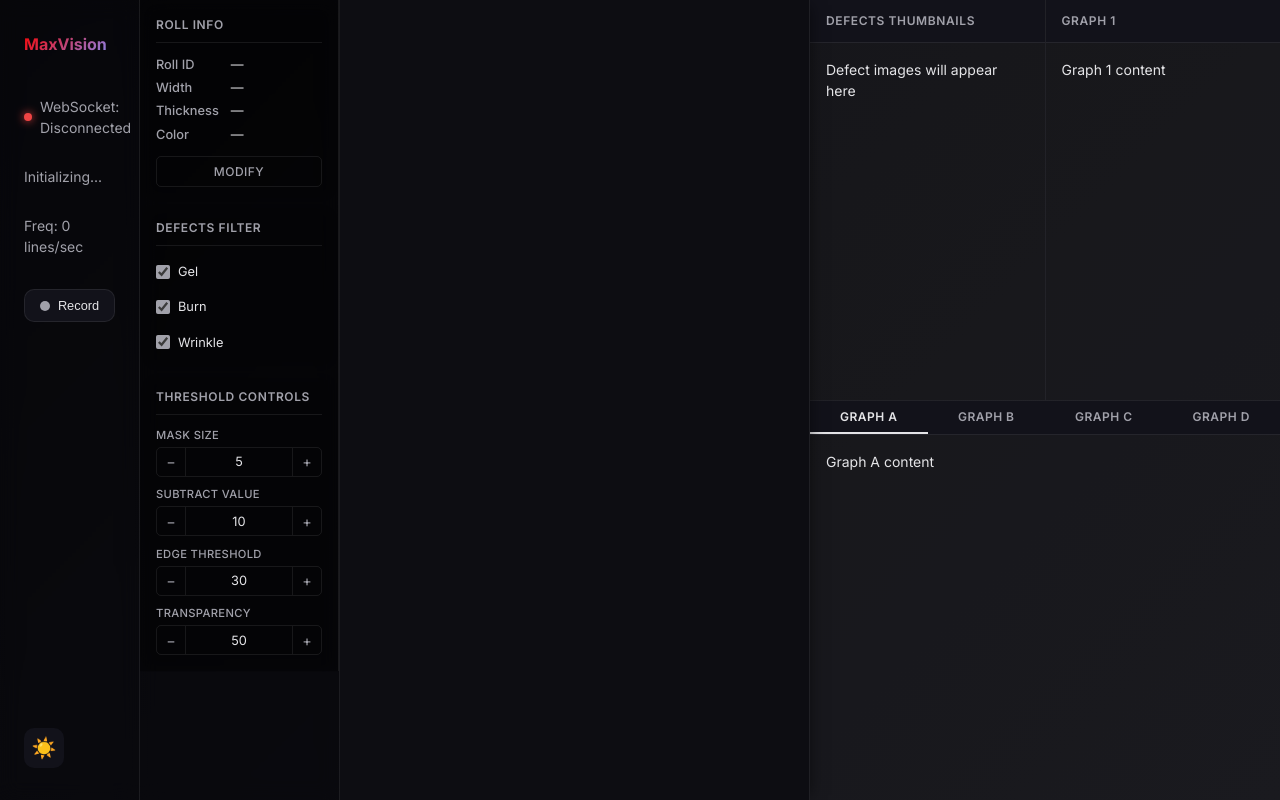
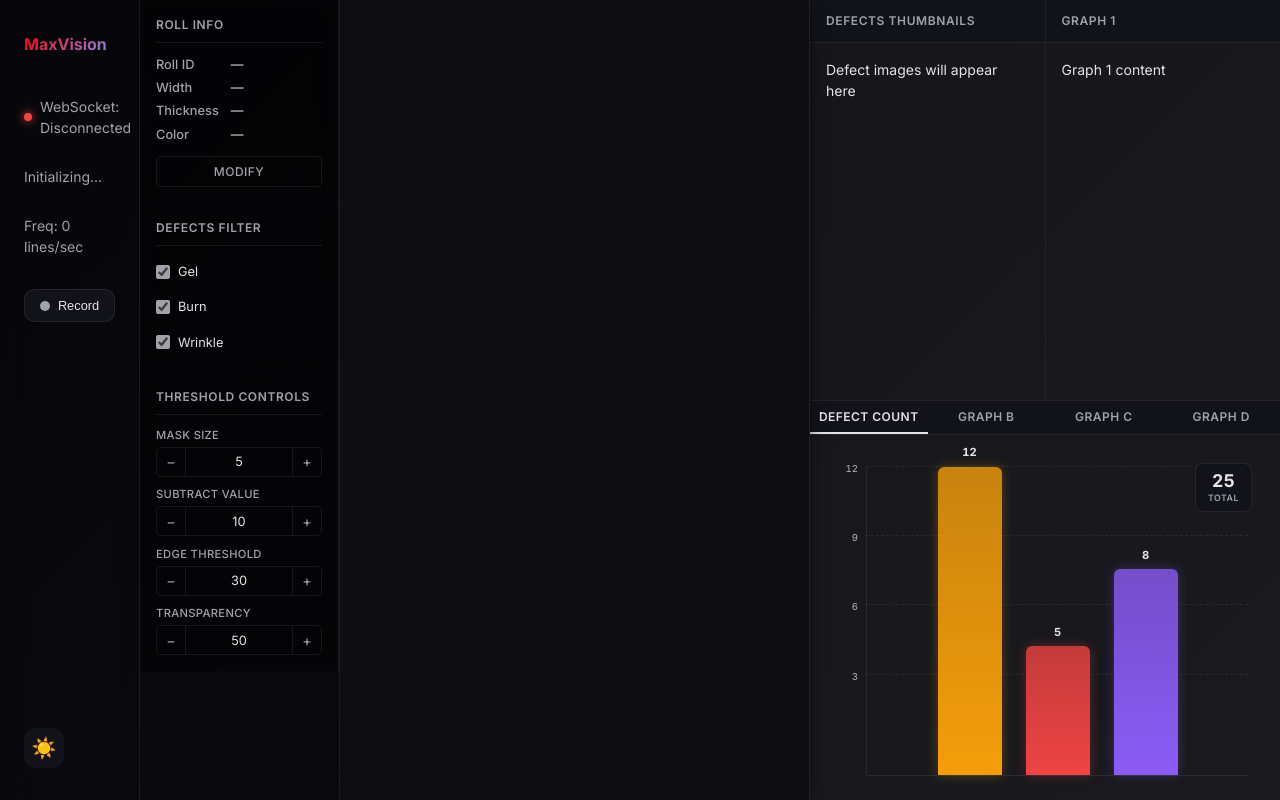
Before and after one commit to osama-gawish/MaxVision, a React app in the folder frontend/: page / in a window 1280 px wide. Built offline with nearby package versions, Linux system fonts and the light colour scheme; the HTML template or start-up script is replaced by a standard one.

Commit message:
Defects count bar chart

```diff
--- a/frontend/src/App.jsx
+++ b/frontend/src/App.jsx
@@ -1,5 +1,5 @@
 import { useEffect, useState, useCallback } from 'react'
-import { Header, Canvas, Sidebar, Panel, RollInfoModal } from './components'
+import { Header, Canvas, Sidebar, Panel, RollInfoModal, DefectCountChart } from './components'
 import styles from './App.module.css'
 
 const DEFAULT_ROLL_INFO = {
@@ -36,8 +36,15 @@ function App() {
     transparency: 50,
   })
 
-  const GRAPH_TABS = ['Graph A', 'Graph B', 'Graph C', 'Graph D']
-  const [activeGraph, setActiveGraph] = useState('Graph A')
+  const GRAPH_TABS = ['Defect Count', 'Graph B', 'Graph C', 'Graph D']
+  const [activeGraph, setActiveGraph] = useState('Defect Count')
+
+  // Defect counts per type (will be updated by detection logic later)
+  const [defectCounts, setDefectCounts] = useState({
+    gel: 12,
+    burn: 5,
+    wrinkle: 8,
+  })
 
   const updateThreshold = useCallback((key, delta) => {
     setThresholds(prev => ({
@@ -191,7 +198,12 @@ function App() {
             activeTab={activeGraph}
             onTabChange={setActiveGraph}
           >
-            <p>{activeGraph} content</p>
+            {activeGraph === 'Defect Count' && (
+              <DefectCountChart defectCounts={defectCounts} />
+            )}
+            {activeGraph !== 'Defect Count' && (
+              <p>{activeGraph} content</p>
+            )}
           </Panel>
         </div>
       </main>
--- /dev/null
+++ b/frontend/src/components/DefectCountChart/DefectCountChart.jsx
@@ -0,0 +1,74 @@
+import styles from './DefectCountChart.module.css'
+
+const BAR_CONFIG = {
+    gel: { label: 'Gel', color: '#f59e0b', glow: 'rgba(245, 158, 11, 0.3)' },
+    burn: { label: 'Burn', color: '#ef4444', glow: 'rgba(239, 68, 68, 0.3)' },
+    wrinkle: { label: 'Wrinkle', color: '#8b5cf6', glow: 'rgba(139, 92, 246, 0.3)' },
+}
+
+function DefectCountChart({ defectCounts = {} }) {
+    const entries = Object.entries(defectCounts)
+    const maxCount = Math.max(1, ...entries.map(([, v]) => v))
+    const total = entries.reduce((sum, [, v]) => sum + v, 0)
+
+    // Generate grid line values (4 lines evenly spaced)
+    const gridLines = Array.from({ length: 4 }, (_, i) =>
+        Math.round((maxCount * (i + 1)) / 4)
+    )
+
+    return (
+        <div className={styles.chart}>
+            {/* Y-axis grid lines */}
+            <div className={styles.gridOverlay}>
+                {gridLines.map(val => (
+                    <div
+                        key={val}
+                        className={styles.gridLine}
+                        style={{ bottom: `${(val / maxCount) * 100}%` }}
+                    >
+                        <span className={styles.gridLabel}>{val}</span>
+                    </div>
+                ))}
+            </div>
+
+            {/* Bars */}
+            <div className={styles.barsArea}>
+                {entries.map(([type, count]) => {
+                    const cfg = BAR_CONFIG[type] || { label: type, color: 'var(--text-secondary)', glow: 'transparent' }
+                    const pct = (count / maxCount) * 100
+                    return (
+                        <div key={type} className={styles.barGroup}>
+                            <div className={styles.barTrack}>
+                                <div
+                                    className={styles.barFill}
+                                    style={{
+                                        height: `${pct}%`,
+                                        background: `linear-gradient(to top, ${cfg.color}, ${cfg.color}cc)`,
+                                        boxShadow: `0 0 12px ${cfg.glow}`,
+                                    }}
+                                >
+                                    <span className={styles.barValue}>{count}</span>
+                                </div>
+                            </div>
+                            <div className={styles.labelArea}>
+                                <span
+                                    className={styles.dot}
+                                    style={{ background: cfg.color }}
+                                />
+                                <span className={styles.label}>{cfg.label}</span>
+                            </div>
+                        </div>
+                    )
+                })}
+            </div>
+
+            {/* Total badge */}
+            <div className={styles.totalBadge}>
+                <span className={styles.totalCount}>{total}</span>
+                <span className={styles.totalLabel}>Total</span>
+            </div>
+        </div>
+    )
+}
+
+export default DefectCountChart
--- /dev/null
+++ b/frontend/src/components/DefectCountChart/DefectCountChart.module.css
@@ -0,0 +1,138 @@
+.chart {
+    position: relative;
+    display: flex;
+    align-items: stretch;
+    height: 100%;
+    padding: 1rem 1rem 0.5rem 2.5rem;
+    gap: 0;
+}
+
+/* ── Grid lines ── */
+.gridOverlay {
+    position: absolute;
+    inset: 1rem 1rem 2.5rem 2.5rem;
+    pointer-events: none;
+}
+
+.gridLine {
+    position: absolute;
+    left: 0;
+    right: 0;
+    border-top: 1px dashed var(--border-color);
+}
+
+.gridLabel {
+    position: absolute;
+    left: -2rem;
+    top: -0.5em;
+    font-size: 0.6rem;
+    font-weight: 500;
+    color: var(--text-secondary);
+    font-variant-numeric: tabular-nums;
+    text-align: right;
+    width: 1.5rem;
+}
+
+/* ── Bars area ── */
+.barsArea {
+    flex: 1;
+    display: flex;
+    align-items: flex-end;
+    justify-content: center;
+    gap: 1.5rem;
+    padding-bottom: 0;
+    border-bottom: 1px solid var(--border-color);
+    border-left: 1px solid var(--border-color);
+}
+
+.barGroup {
+    display: flex;
+    flex-direction: column;
+    align-items: center;
+    flex: 1;
+    max-width: 64px;
+    height: 100%;
+}
+
+.barTrack {
+    flex: 1;
+    width: 100%;
+    display: flex;
+    align-items: flex-end;
+    position: relative;
+}
+
+.barFill {
+    width: 100%;
+    min-height: 6px;
+    border-radius: 6px 6px 0 0;
+    position: relative;
+    transition: height 0.5s cubic-bezier(0.34, 1.56, 0.64, 1);
+}
+
+.barValue {
+    position: absolute;
+    top: -1.4rem;
+    left: 50%;
+    transform: translateX(-50%);
+    font-size: 0.7rem;
+    font-weight: 700;
+    color: var(--text-primary);
+    font-variant-numeric: tabular-nums;
+    white-space: nowrap;
+}
+
+/* ── Labels ── */
+.labelArea {
+    display: flex;
+    align-items: center;
+    gap: 0.3rem;
+    padding-top: 0.5rem;
+    position: absolute;
+    bottom: -2rem;
+}
+
+.dot {
+    width: 7px;
+    height: 7px;
+    border-radius: 50%;
+    flex-shrink: 0;
+}
+
+.label {
+    font-size: 0.65rem;
+    font-weight: 600;
+    color: var(--text-secondary);
+    text-transform: uppercase;
+    letter-spacing: 0.04em;
+}
+
+/* ── Total badge ── */
+.totalBadge {
+    position: absolute;
+    top: 0.75rem;
+    right: 0.75rem;
+    display: flex;
+    flex-direction: column;
+    align-items: center;
+    padding: 0.4rem 0.75rem;
+    background: var(--bg-secondary);
+    border: 1px solid var(--border-color);
+    border-radius: 8px;
+}
+
+.totalCount {
+    font-size: 1.1rem;
+    font-weight: 700;
+    color: var(--text-primary);
+    line-height: 1.2;
+    font-variant-numeric: tabular-nums;
+}
+
+.totalLabel {
+    font-size: 0.55rem;
+    font-weight: 600;
+    text-transform: uppercase;
+    letter-spacing: 0.06em;
+    color: var(--text-secondary);
+}
--- /dev/null
+++ b/frontend/src/components/DefectCountChart/index.js
@@ -0,0 +1 @@
+export { default } from './DefectCountChart'
--- a/frontend/src/components/index.js
+++ b/frontend/src/components/index.js
@@ -7,3 +7,4 @@ export { default as Canvas } from './Canvas'
 export { default as Sidebar } from './Sidebar'
 export { default as Panel } from './Panel'
 export { default as RollInfoModal } from './RollInfoModal'
+export { default as DefectCountChart } from './DefectCountChart'
```
